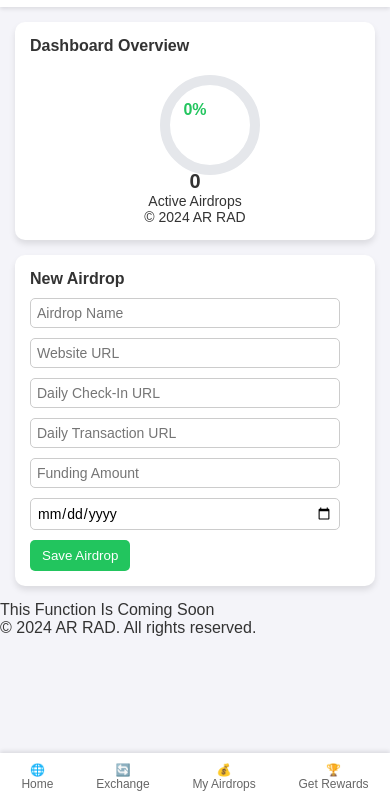
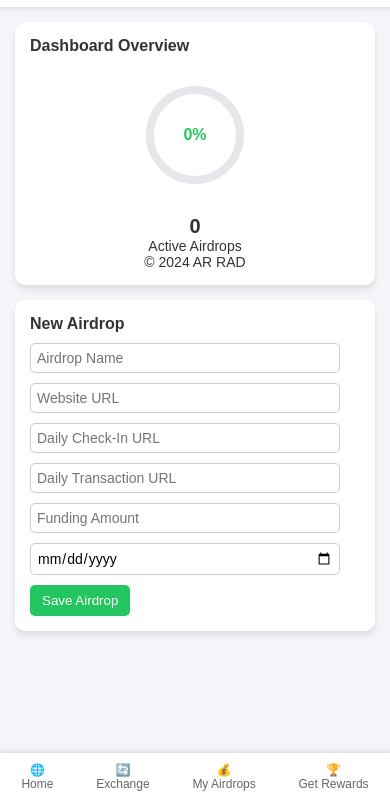
Before and after one commit to ArRaddev/AirdropManagerArrad, a plain HTML site: page index.html in a window 390 px wide. Shown: the part 43-844 px from the top of the page. Drawn offline with Linux system fonts and the light colour scheme; a script that the page names is missing.

Commit message:
Add files via upload

```diff
--- a/index.html
+++ b/index.html
@@ -58,12 +58,12 @@
         margin-bottom: 10px;
       }
 
-      /* Completion Progress Circle */
+            /* Progress Circle */
       .progress-circle {
         position: relative;
         width: 120px;
         height: 120px;
-        margin: 0 auto;
+        margin: 20px auto;
       }
 
       .progress-circle svg {
@@ -72,7 +72,7 @@
 
       .progress-circle circle {
         fill: none;
-        stroke-width: 10;
+        stroke-width: 8;
       }
 
       .circle-bg {
@@ -84,6 +84,7 @@
         stroke-dasharray: 283;
         stroke-dashoffset: 283; /* Default: 0% progress */
         stroke-linecap: round;
+        transition: stroke-dashoffset 0.5s ease-out;
       }
 
       .progress-text {
@@ -91,10 +92,35 @@
         top: 50%;
         left: 50%;
         transform: translate(-50%, -50%);
-        font-size: 20px;
+        font-size: 16px;
         font-weight: bold;
         color: #22c55e;
       }
+
+      /* Responsive Design */
+      @media (max-width: 768px) {
+        .progress-circle {
+          width: 70px;
+          height: 70px;
+        }
+
+        .progress-text {
+          font-size: 14px;
+        }
+      }
+
+      @media (max-width: 480px) {
+        .progress-circle {
+          width: 50px;
+          height: 50px;
+        }
+
+        .progress-text {
+          font-size: 12px;
+        }
+      }
+
+
 
       /* Stats */
       .stats {
@@ -238,8 +264,8 @@
       /* Responsive Design */
       @media (max-width: 768px) {
         .progress-circle {
-          width: 90px;
-          height: 90px;
+          width: 120px;
+          height: 120px;
         }
 
         .progress-text {
@@ -303,11 +329,6 @@
       <button onclick="saveAirdrop()">Save Airdrop</button>
     </div>
 
-    <!-- Exchange Section (Coming Soon) -->
-    <div class="exchange" onclick="openExchangePage()">
-      <p>This Function Is Coming Soon</p>
-    </div>
-
     <!-- Saved Airdrops Section -->
     <div class="airdrop-page" id="airdrop-page">
       <h2>Saved Airdrops</h2>
@@ -355,11 +376,6 @@
         🏆
         <div>Get Rewards</div>
       </div>
-    </div>
-
-    <!-- Copyright Section -->
-    <div class="copyright">
-      &copy; 2024 AR RAD. All rights reserved.
     </div>
 
     <!-- Telegram Integration and JavaScript -->
```
